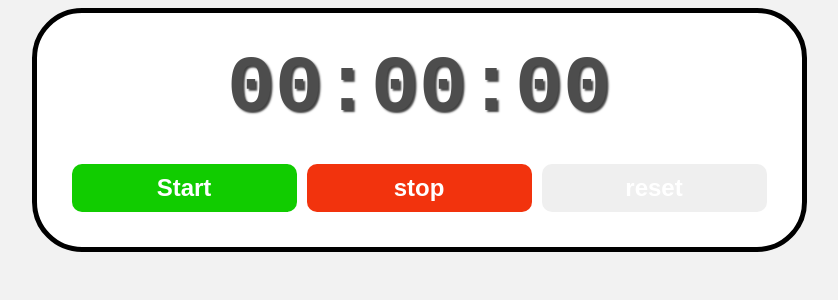
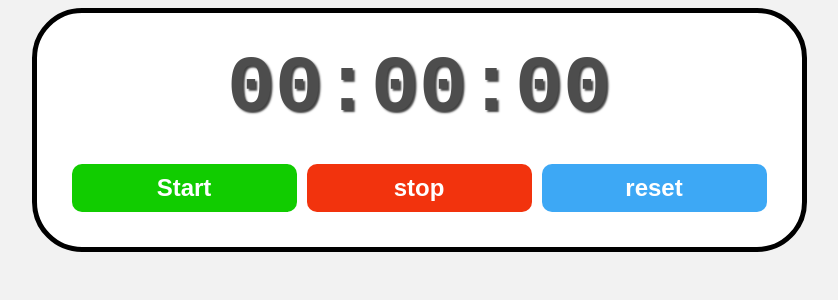
Before and after one commit to AmrMasri/stop-watch-app, a React (Vite) app: page / in a window 1280 px wide. Shown: the top 300 px of the page, without its empty margins (221-1059 px from the left). Built offline with nearby package versions, Linux system fonts and the light colour scheme.

Commit message:
compeliting styling

```diff
--- a/src/index.css
+++ b/src/index.css
@@ -52,3 +52,11 @@ body{
 .stop-button:hover{
     background-color: hsl(10, 90%, 45%);
 }
+
+.reset-button{
+    background-color: hsl(205, 90%, 60%);
+}
+
+.reset-button:hover{
+    background-color: hsl(205, 90%, 55%);
+}
```
